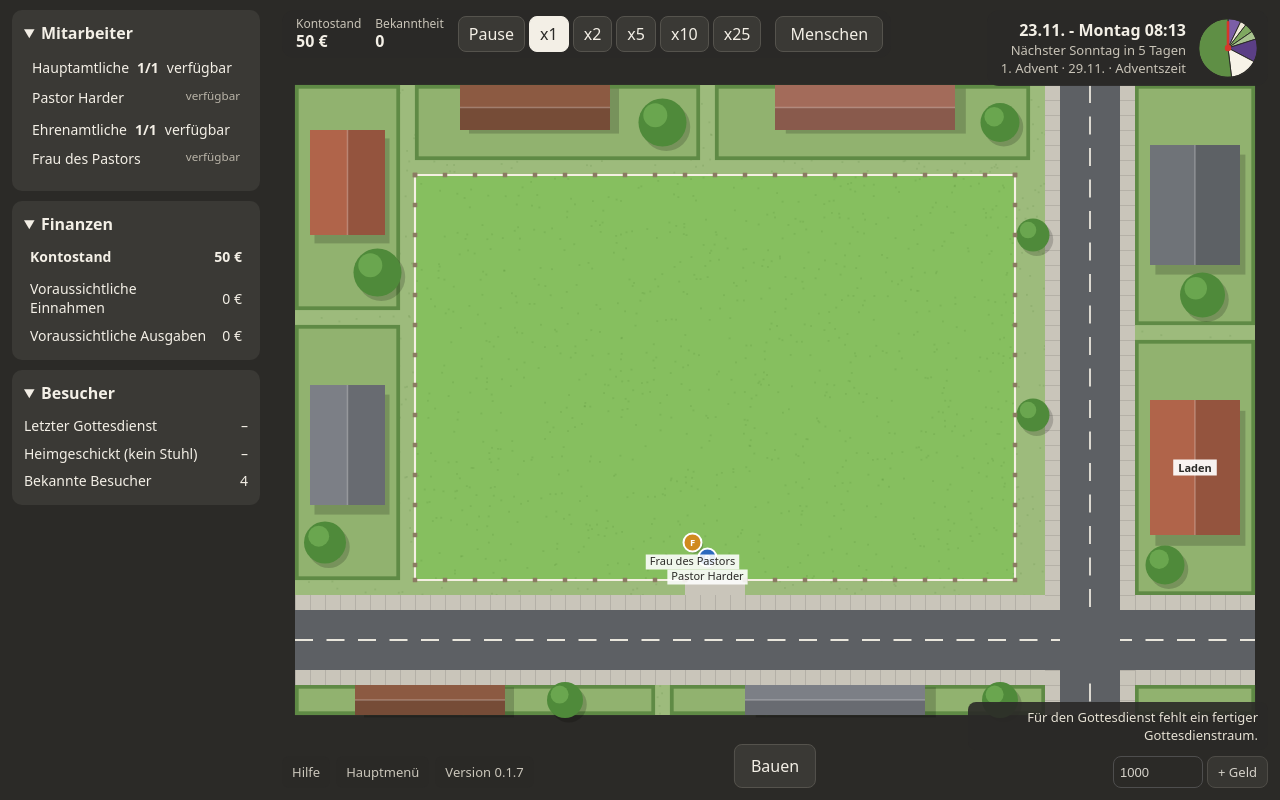
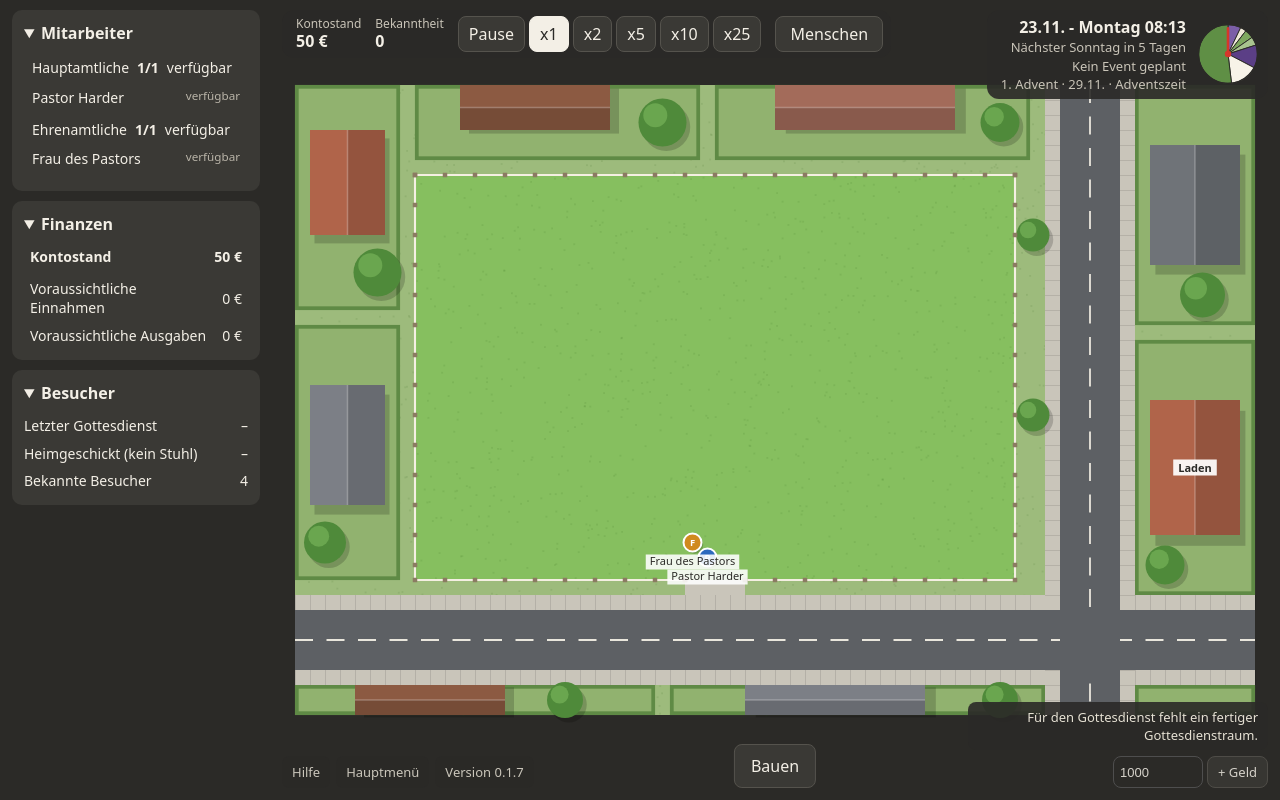
Before and after one commit to twoyears777/churchsim, a website with bundled scripts: page index.html in a window 1280 px wide. Both pictures are taken after a click on the button "Neues Spiel". Built offline with nearby package versions, Linux system fonts and the light colour scheme.

Commit message:
Oben rechts: Zeile „Nächstes Event … in x Stunden/Tagen“ unter dem Sonntags-Countdown
Co-Authored-By: Claude Opus 5.5 <noreply@anthropic.com>
Claude-Session: https://claude.ai/code/session_01GTEJCiPhTPVYefPivxsGXx

```diff
--- a/index.html
+++ b/index.html
@@ -56,7 +56,7 @@
       <button id="menschenAuf" class="menschen-knopf"></button>
     </div>
     <div class="datum hud" id="kirchenjahrAuf" role="button" tabindex="0">
-      <div class="datumText"><b id="uhr"></b><small id="countdown"></small><small id="sonntag"></small></div>
+      <div class="datumText"><b id="uhr"></b><small id="countdown"></small><small id="naechstesEvent"></small><small id="sonntag"></small></div>
       <svg id="rad" viewBox="-50 -50 100 100" width="64" height="64" role="img" aria-label="Kirchenjahr"></svg>
     </div>
     <div class="unten-links hud"><button id="hilfeAuf" class="klein-knopf version-knopf"></button><button id="hauptmenueAuf" class="klein-knopf version-knopf"></button><button id="versionAuf" class="klein-knopf version-knopf"></button></div>
--- a/src/inhalte/texte.js
+++ b/src/inhalte/texte.js
@@ -6,6 +6,14 @@ export const TEXTE = {
   tageKurz: ['Mo', 'Di', 'Mi', 'Do', 'Fr', 'Sa', 'So'],
   zeitAnzeige: (datum, tag, uhr) => `${datum} - ${tag} ${uhr}`,
   countdown: tage => tage === null ? 'Heute ist Sonntag' : tage === 0 ? 'Morgen ist Sonntag' : `Nächster Sonntag in ${tage} ${tage === 1 ? 'Tag' : 'Tagen'}`,
+  // Zeile unter dem Sonntags-Countdown: ab 24 Std. in Tagen, darunter in Stunden (jeweils abgerundet), unter 1 Std. „in unter 1 Stunde“
+  naechstesEvent: (name, minuten) => {
+    const tage = Math.floor(minuten / 1440), std = Math.floor(minuten / 60);
+    const wann = tage >= 1 ? `in ${tage} ${tage === 1 ? 'Tag' : 'Tagen'}` : std >= 1 ? `in ${std} ${std === 1 ? 'Stunde' : 'Stunden'}` : 'in unter 1 Stunde';
+    return `Nächstes Event „${name}“ ${wann}`;
+  },
+  eventLaeuft: 'Läuft gerade',
+  keinEvent: 'Kein Event geplant',
   tempo: { 0: 'Pause', 1: 'x1', 2: 'x2', 5: 'x5', 10: 'x10', 25: 'x25' },
   kontostand: 'Kontostand',
   bekanntheit: 'Bekanntheit',
--- a/src/kern/ablauf.js
+++ b/src/kern/ablauf.js
@@ -144,6 +144,24 @@ export function naechsterTermin(z, raeume = raeumeVon(z)) {
   for (const woche of [w, w + 1]) {
     if (woche <= z.letzterLauf) continue;   // alte Spielstände: diese Woche war schon
     for (const t of termineDerWoche(z, raeume, woche)) if (z.minuten < t.beginn && !laufend.has(t.id) && !erledigt.has(t.id)) return t;
+  }
+  return null;
+}
+
+// Anzeige oben: läuft gerade eine Veranstaltung (oder ein Fest)? Sonst die nächste mit Name und Minuten bis zum Beginn.
+// Zählt nur Termine mit eingestellter Art, die nicht von einem Fest verdrängt werden. Kirchkaffee-Schichten zählen nicht.
+export function naechstesEvent(z, raeume = raeumeVon(z)) {
+  const name = t => t.fest ? ((festAusSchluessel(t.fest) || {}).fest || {}).name : (VERANSTALTUNGEN.find(v => v.id === t.art) || {}).name;
+  const laeuft = (z.laeufe || []).find(L => L.phase === 'gottesdienst' && !L.ausgefallen);
+  if (laeuft) return { laeuft: true, name: name(laeuft) || null };
+  const w = zeitpunkt(z.minuten).woche, laufend = new Set((z.laeufe || []).map(L => L.id)), erledigt = new Set(z.termineErledigt || []);
+  for (const woche of [w, w + 1, w + 2]) {
+    if (woche <= z.letzterLauf) continue;
+    for (const t of termineDerWoche(z, raeume, woche)) {
+      if (!t.art || z.minuten >= t.beginn || laufend.has(t.id) || erledigt.has(t.id) || verdraengtVon(z, raeume, t)) continue;
+      const n = name(t);
+      if (n) return { laeuft: false, name: n, minuten: t.beginn - z.minuten };
+    }
   }
   return null;
 }
--- a/src/kern/spiel.js
+++ b/src/kern/spiel.js
@@ -20,7 +20,7 @@ import { besucherAnlegen } from './besucher.js';
 import { zeitAnlegen, zeitpunkt, tageBisSonntag, spielMinuten, TAG_MIN } from './zeit.js';
 import { zeitVorruecken, gottesdienstRaeume, kirchkaffeeZustand, moeglicheVeranstaltungen, programmVon,
   veranstaltungEinstellen, terminEinstellen, prognose, finanzPrognose, terminDieseWoche, ablaufAnlegen, laufVon,
-  naechsteKaffeeOeffnung, termineDerWoche, verdraengtVon } from './ablauf.js';
+  naechsteKaffeeOeffnung, termineDerWoche, verdraengtVon, naechstesEvent } from './ablauf.js';
 import { kaffeeAnlegen, kaffeeKundenPositionen, sitzplaetzeVon, kaffeeMitarbeiterPosition, kaffeeLaden, kaffeeZahlen, kaffeeMeldung, schichtenVon,
   schichtHinzufuegen, schichtEntfernen, offenBei } from './kirchkaffee.js';
 import { PLAETZE, VERANSTALTUNGEN } from '../inhalte/veranstaltungen.js';
@@ -394,6 +394,7 @@ export function spielStarten(gespeichert = null, zufall = Math.random) {
       const personen = z.personen.map(p => { const d = daten(p), r = eingesetztIn(z, raeume, p); return d && { id: p.id, art: d.art, name: d.name, einsatz: r ? r.typ.name : null }; }).filter(Boolean);
       return {
         woche: zp.woche + 1, tag: zp.tag, datum: tagAnzeige(Math.floor(z.minuten / TAG_MIN)).datum, stunde: zp.stunde, minute: zp.minute, tageBisSonntag: tageBisSonntag(z.minuten),
+        naechstesEvent: naechstesEvent(z, raeume),   // läuft gerade eins / das nächste mit Minuten bis Beginn / null
         sonntag: sonntagDerWoche(zp.woche), kirchenjahr: kirchenjahrStand(zp.woche),
         tempo: z.tempo, konto: z.konto, bekanntheit: z.bekanntheit,
         finanzen: finanzPrognose(z, raeume),
--- a/src/oberflaeche/anzeigen.js
+++ b/src/oberflaeche/anzeigen.js
@@ -64,6 +64,8 @@ export function anzeigenAktualisieren() {
   const uhr = `${String(l.stunde).padStart(2, '0')}:${String(l.minute).padStart(2, '0')}`;
   $('uhr').textContent = TEXTE.zeitAnzeige(l.datum, TEXTE.tage[l.tag], uhr);
   $('countdown').textContent = TEXTE.countdown(l.tageBisSonntag);
+  const ne = l.naechstesEvent;
+  $('naechstesEvent').textContent = !ne ? TEXTE.keinEvent : ne.laeuft ? TEXTE.eventLaeuft : TEXTE.naechstesEvent(ne.name, ne.minuten);
   $('sonntag').textContent = `${l.sonntag.name} · ${l.sonntag.datum} · ${l.kirchenjahr.aktuell.name}`;
   radZeichnen(l.kirchenjahr);
   document.querySelectorAll('[data-tempo]').forEach(b => b.setAttribute('aria-pressed', String(Number(b.dataset.tempo) === l.tempo)));
```
Also changed, not shown: tests/veranstaltungen.test.mjs (+25 -1 lines).
